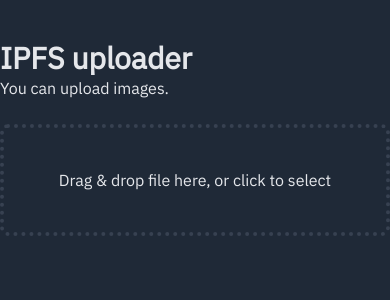
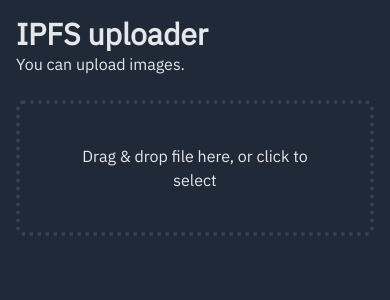
Before and after one commit to sasicodes/ipfs.sasi.codes, a React (Vite) app: page / in a window 390 px wide. Shown: the top 300 px of the page. Built offline with nearby package versions, Linux system fonts and the light colour scheme.

Commit message:
fix: mobile view padding

```diff
--- a/src/main.tsx
+++ b/src/main.tsx
@@ -6,7 +6,7 @@ import App from './App'
 
 ReactDOM.render(
   <React.StrictMode>
-    <div className="w-full max-w-2xl py-10 mx-auto">
+    <div className="w-full max-w-2xl p-4 md:px-0 md:py-10 mx-auto">
       <Toaster position='top-right' />
       <App />
     </div>
```
